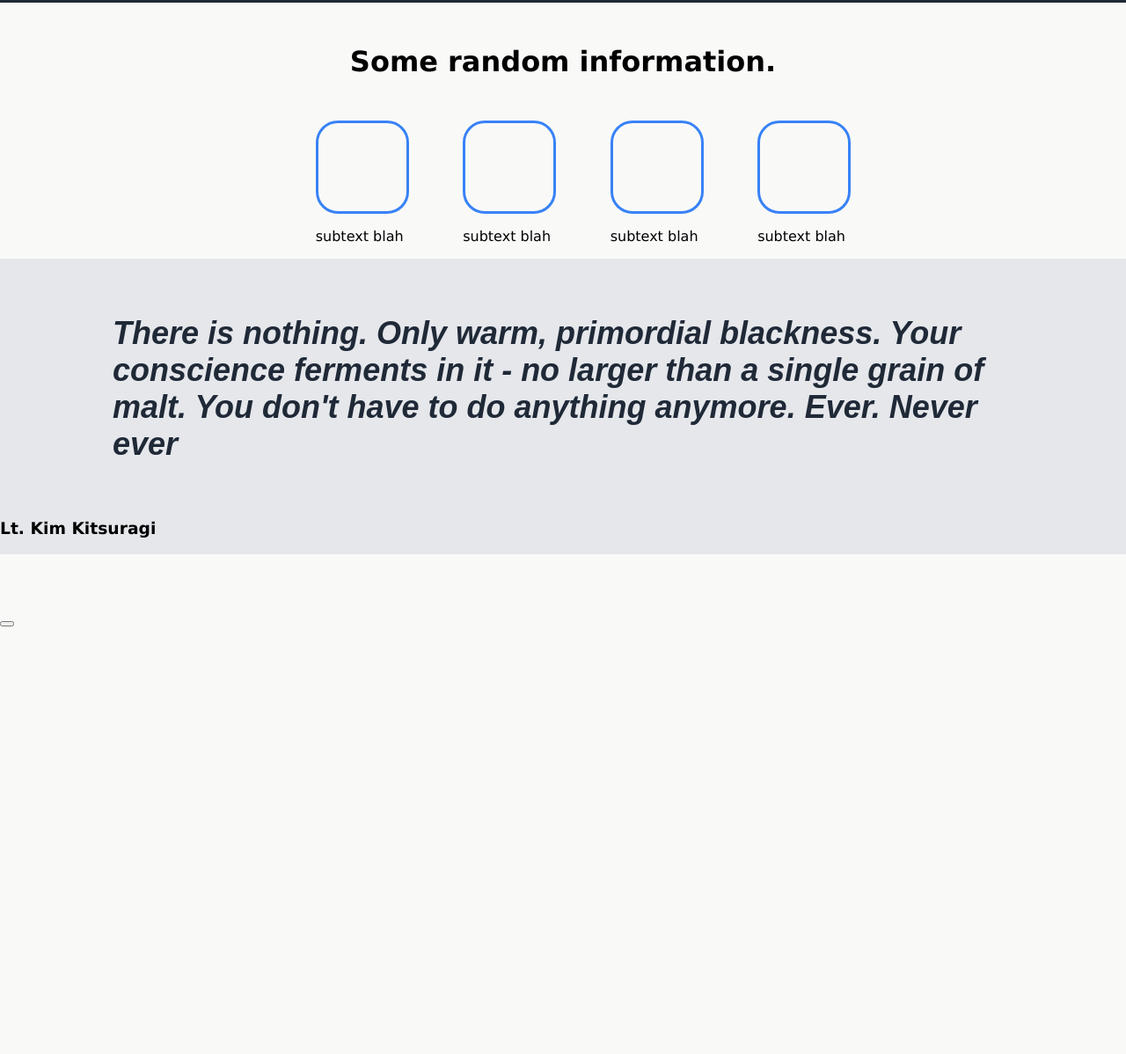
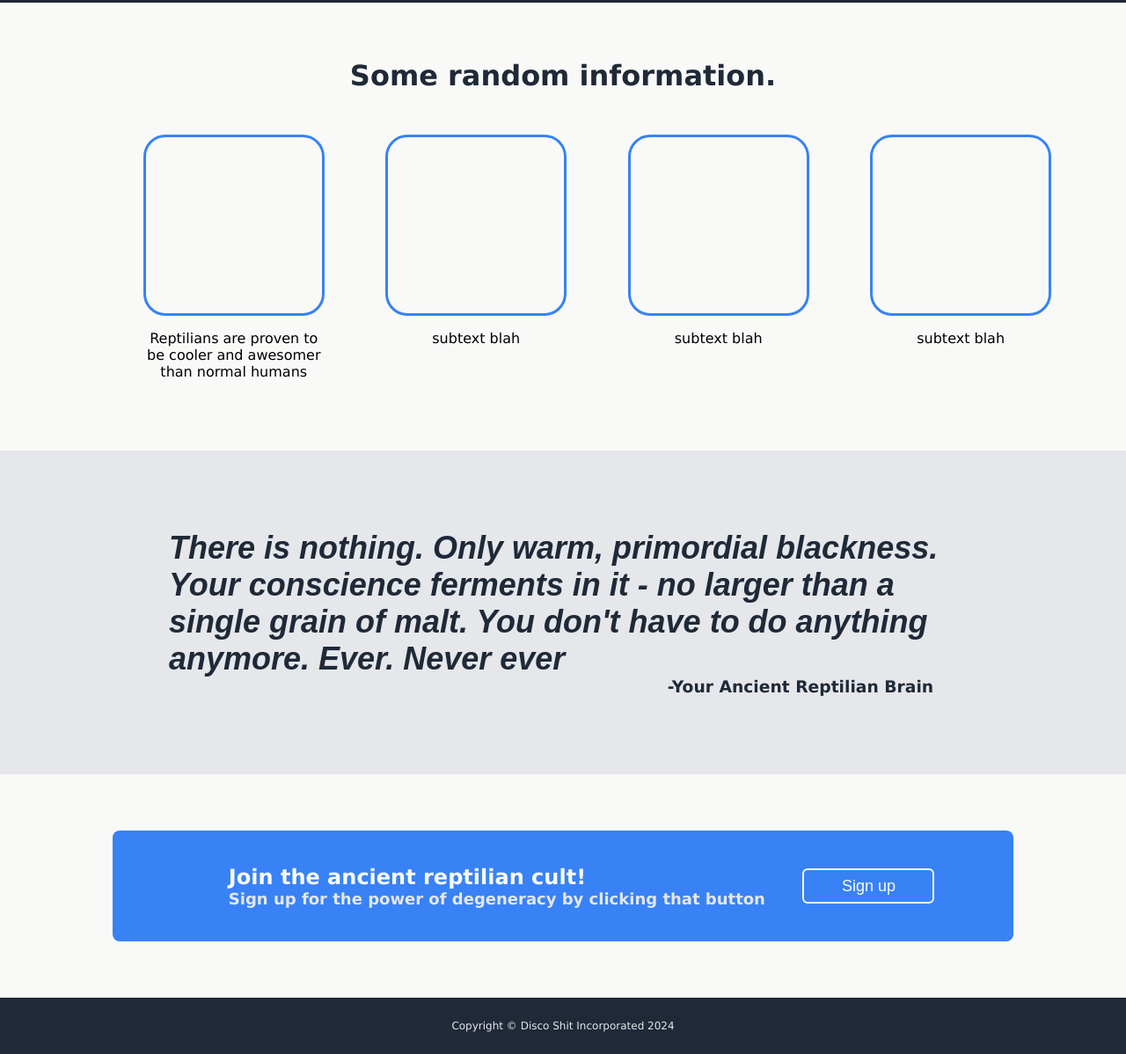
Before and after one commit to mothecakes/OdinLandingPage, a plain HTML site: page index.html in a window 1280 px wide. Shown: the part 399-1597 px from the top of the page at 88% size. Before the commit the page ends 1176 px from the top, so only its background shows below. Drawn offline with Linux system fonts and the light colour scheme.

Commit message:
Finish entire project.

```diff
--- a/index.html
+++ b/index.html
@@ -30,12 +30,12 @@
     </div>
     <div class="info">
         <div>
-            <h1>Some random information.</h1>
+            <h1 style="color: #1F2937;">Some random information.</h1>
         </div>
         <div class="content">
             <div class="info-box">
                 <div class="img-box"></div>
-                <p>subtext blah</p>
+                <p>Reptilians are proven to be cooler and awesomer than normal humans</p>
             </div>
             <div class="info-box">
                 <div class="img-box"></div>
@@ -57,17 +57,19 @@
                 There is nothing. Only warm, primordial blackness. Your conscience ferments in it - no larger than a single grain of malt. You don't have to do anything anymore. Ever. Never ever
             </h2>
             <h3>
-                Lt. Kim Kitsuragi
+                -Your Ancient Reptilian Brain
             </h3>
         </div>
     </div>
-    <div class="bottom">
-        <div>
-            <div>
-
-            </div>
-            <button></button>
+    <div class="ground">
+        <div class="call">
+            <h1>Join the ancient reptilian cult!</h1>
+            <h2>Sign up for the power of degeneracy by clicking that button</h2>
         </div>
+        <button>Sign up</button>
+    </div>
+    <div class="footer">
+        <p>Copyright © Disco Shit Incorporated 2024</p>
     </div>
   </body>
 </html>
--- a/style.css
+++ b/style.css
@@ -65,9 +65,10 @@ body {
     justify-content: center;
     align-items: center;
     flex-direction: column;
+    padding: 5%;
 }
 .info h1{
-    margin: 10% 0;
+    margin: 0 0 10% 0;
 }
 .info .content{
     display:flex;
@@ -78,17 +79,25 @@ body {
     flex: 1 1 0;
     margin: 0 1%;
 }
+.info-box p{
+    text-align: center;
+}
 .img-box {
     border-radius: 25px;
     flex:1 1 0;
-    width:100px;
+    width:200px;
     border: solid;
-    height: 100px;
+    height: 200px;
     border-color:#3882F6;
     background-color: #F9FAF8;
+    display: flex;
 }
-.quote {
+
+.quote{
+    padding: 7% 15%;
     background-color: #E5E7EB;
+}
+.quote div{
     display: flex;
     flex-direction: column;
     justify-content: center;
@@ -98,10 +107,61 @@ body {
     font-family: Arial;
     font-size:36px;
     flex: 1 1 0;
-    margin: 5% 10%;
     font-style: italic;
     color: #1F2937;
+    margin: 0;
 }
+
 .quote h3 {
+    color: #1F2937;
+    margin: 0 3% 0 auto;
+}
 
+.ground{
+    margin: 5% 10%;
+    display:flex;
+    justify-content: space-between;
+    align-items: center;
+    background-color: #3882F6;
+    padding: 3% 7%;
+    border-radius: 8px;
 }
+.ground button{
+    width: 150px;
+    height: 40px;
+    background-color: #3882F6;
+    color:#F9FAF8;
+    border-radius: 6px;
+    border-color: #F9FAF8;
+    border-style: solid;
+    font-size: 18px;
+}
+.call {
+    margin: 0 auto 0 5%;
+    display:flex;
+    flex-direction: column;
+    align-content:flex-start;
+}
+
+.call h1{
+    font-size: 24px;
+    margin:0;
+    color:#F9FAF8;
+}
+.call h2{
+    font-size: 18px;
+    margin:0;
+    color: #E5E7EB;
+}
+.footer{
+    background-color: #1F2937;
+    padding: 1% 5%;
+    display:flex;
+    justify-content: center;
+    align-items: center;
+}
+.footer p{
+    font-size: 12px;
+    color:#E5E7EB;
+    text-align: center;
+}
```
